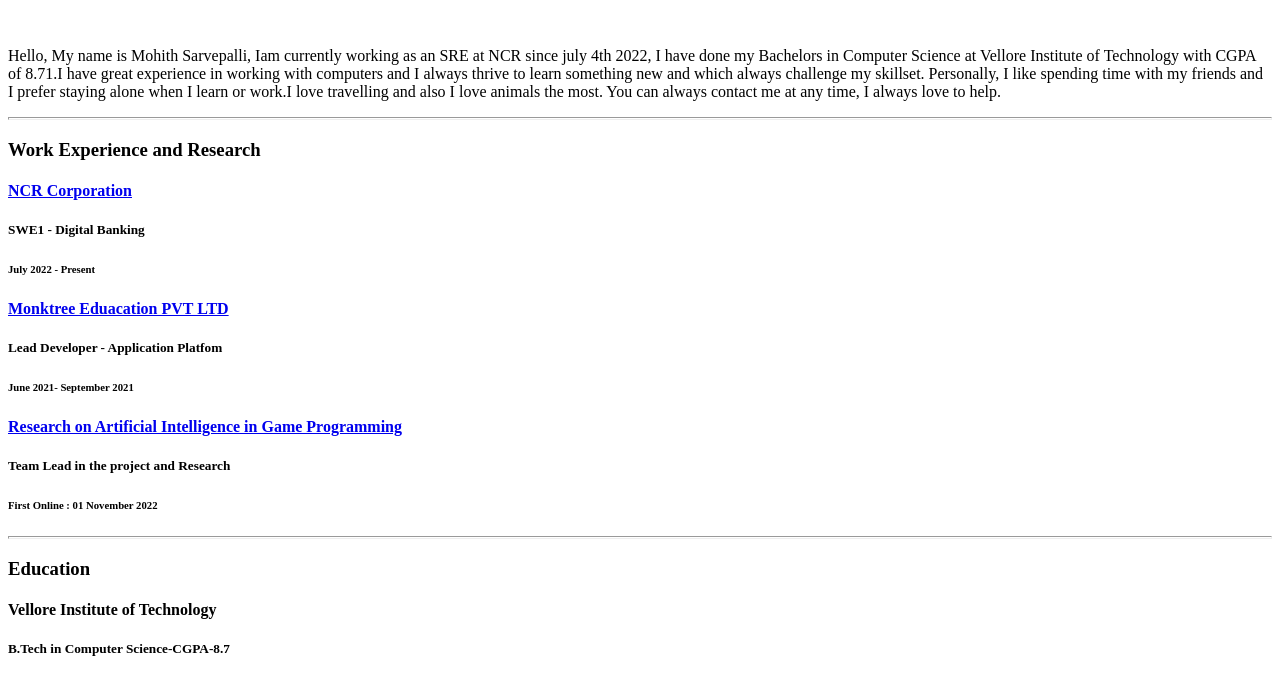
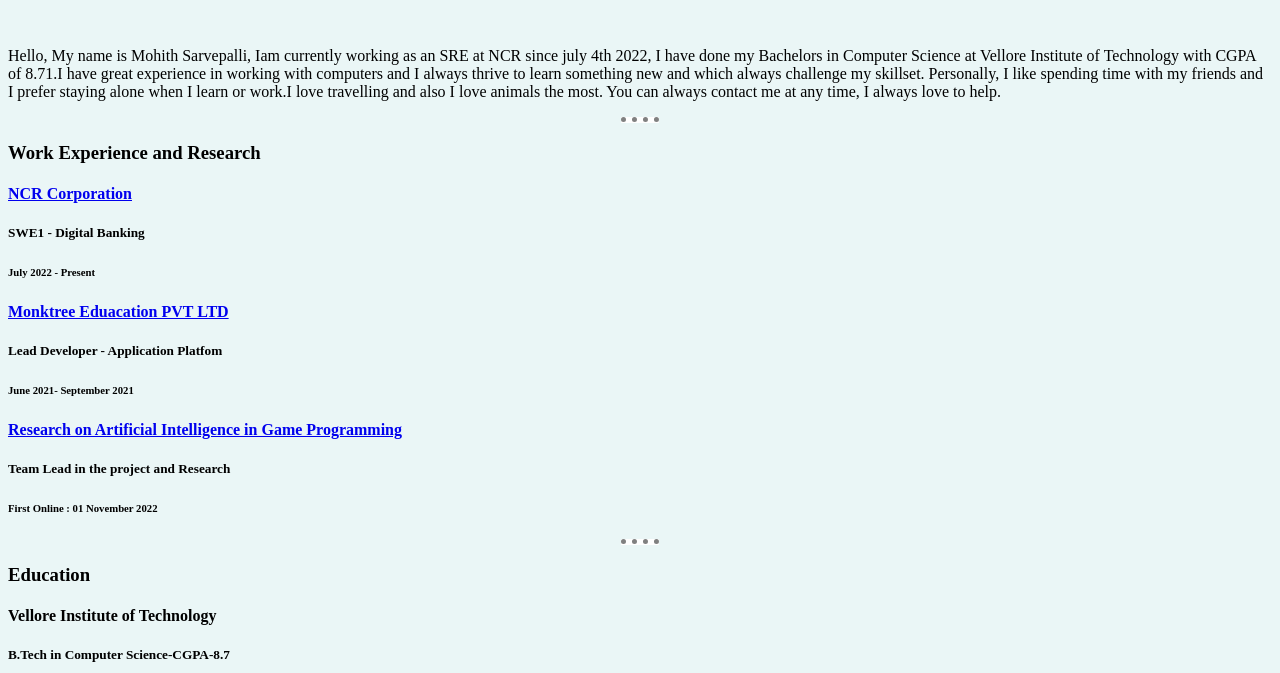
Before and after one commit to MohithSarvepalli/Personal-Blog, a plain HTML site: page my_info.html in a window 1280 px wide. Shown: the part 127-800 px from the top of the page. Drawn offline with Linux system fonts and the light colour scheme.

Commit message:
Adding more

```diff
--- /dev/null
+++ b/css/my_info.css
@@ -0,0 +1,12 @@
+body{
+    background-color: #EAF6F6;
+}
+
+hr{
+    background-color: white;
+    border-style: none;
+    border-top-style: dotted;
+    width: 3%;
+    border-color: grey;
+    border-width: 5px;
+}
--- a/my_info.html
+++ b/my_info.html
@@ -3,6 +3,7 @@
 <head>
     <meta charset="UTF-8">
     <title>Mohith Till Now</title>
+    <link rel="stylesheet" href="css/my_info.css">
 </head>
 <body>
     <img src="">
```
